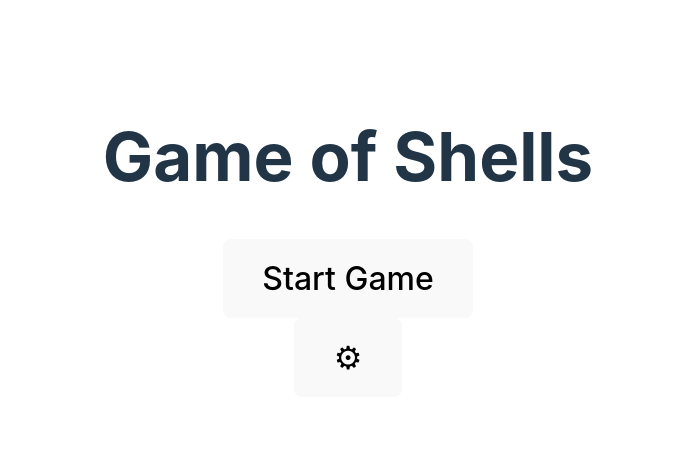
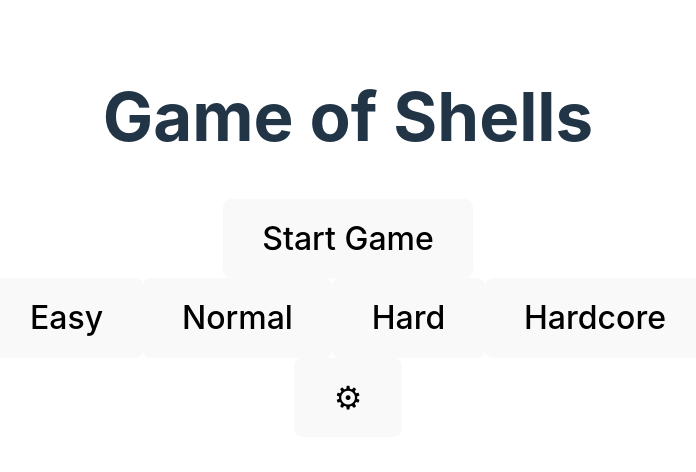
Before and after one commit to andremore/game-of-shells, a website built with Vite: page index.html in a window 1280 px wide. Shown: the part 164-636 px from the top of the page, without its empty margins (292-988 px from the left). Built offline with nearby package versions, Linux system fonts and the light colour scheme.

Commit message:
feat: difficulty panel

```diff
--- a/src/components/MainLayout.ts
+++ b/src/components/MainLayout.ts
@@ -1,6 +1,7 @@
 import { startGame } from "../startGame";
-import { root } from "../constants";
-import { ContainerIds } from "../types/enums";
+import { difficultyMap, root } from "../constants";
+import { ContainerIds, Difficulty } from "../types/enums";
+import { setSettings } from "../state";
 
 export function MainLayout() {
   const title = document.createElement('h1');
@@ -16,6 +17,22 @@ export function MainLayout() {
   btnStartGame.textContent = 'Start Game';
   btnStartGame.addEventListener('click', startGame);
 
+  const difficultyContainer = document.createElement('div');
+  difficultyContainer.id = ContainerIds.DIFFICULTY;
+
+  Object.keys(difficultyMap).forEach(difficulty => {
+    const btnDifficulty = document.createElement('button');
+    btnDifficulty.type = 'button';
+    btnDifficulty.classList.add('difficulty');
+    btnDifficulty.textContent = difficulty;
+
+    btnDifficulty.addEventListener('click', () => {
+      setSettings(difficulty as Difficulty)
+    });
+
+    difficultyContainer.appendChild(btnDifficulty);
+  })
+
   const btnSettings = document.createElement('button');
   btnSettings.type = 'button';
   btnSettings.textContent = '⚙';
@@ -23,5 +40,6 @@ export function MainLayout() {
   root?.appendChild(title);
   root?.appendChild(container);
   container.appendChild(btnStartGame);
+  root?.appendChild(difficultyContainer);
   root?.appendChild(btnSettings);
 }
--- a/src/constants.ts
+++ b/src/constants.ts
@@ -1,4 +1,4 @@
-import { Mode, Speed } from "./types/enums";
+import { ContainerIds, Difficulty, Mode, Speed } from "./types/enums";
 import { Settings } from "./types/types";
 
 export const easyDifficulty: Settings = {
@@ -34,10 +34,17 @@ export const hardcoreDifficulty: Settings = {
     speed: Speed.HARDCORE,
     chances: 1,
     mode: Mode.DEFAULT,
-    displayBallTTl: 350
+    displayBallTTl: 250
+}
+
+export const difficultyMap = {
+    [Difficulty.EASY]: easyDifficulty,
+    [Difficulty.NORMAL]: normalDifficulty,
+    [Difficulty.HARD]: hardDifficulty,
+    [Difficulty.HARDCORE]: hardcoreDifficulty
 }
 
 export const root = document.querySelector<HTMLDivElement>('#app');
 
-export const gameIrrelevantElementIds = ['start-game', 'settings'];
+export const gameIrrelevantElementIds = ['start-game', 'settings', ContainerIds.DIFFICULTY];
 export const gameIrrelevantClassNames = ['.post-game'];
--- a/src/state.ts
+++ b/src/state.ts
@@ -1,7 +1,13 @@
-import { normalDifficulty } from "./constants";
+import { difficultyMap, normalDifficulty } from "./constants";
+import { Difficulty } from "./types/enums";
 import { GameState, Settings } from "./types/types";
 
-export const settings: Settings = normalDifficulty;
+export let settings: Settings = normalDifficulty;
+
+export function setSettings(difficulty: Difficulty) {
+    settings = difficultyMap[difficulty];
+    gameState.chances = difficultyMap[difficulty].chances;
+}
 
 export const gameState: GameState = {
     shells: [],
--- a/src/style.css
+++ b/src/style.css
@@ -134,3 +134,7 @@ button:focus-visible {
 #chances-container {
   text-align: right;
 }
+
+.difficulty {
+  text-transform: capitalize;
+}
--- a/src/types/enums.ts
+++ b/src/types/enums.ts
@@ -1,3 +1,10 @@
+export enum Difficulty {
+    EASY = 'easy',
+    NORMAL = 'normal',
+    HARD = 'hard',
+    HARDCORE = 'hardcore'
+}
+
 export enum Speed {
     SLOW = 500,
     NORMAL = 250,
@@ -14,5 +21,6 @@ export enum ContainerIds {
     START_GAME = 'start-game',
     GAME = 'game-container',
     SHELL = 'shell-container',
-    CHANCES = 'chances-container'
+    CHANCES = 'chances-container',
+    DIFFICULTY = 'difficulty-container'
 }
```
